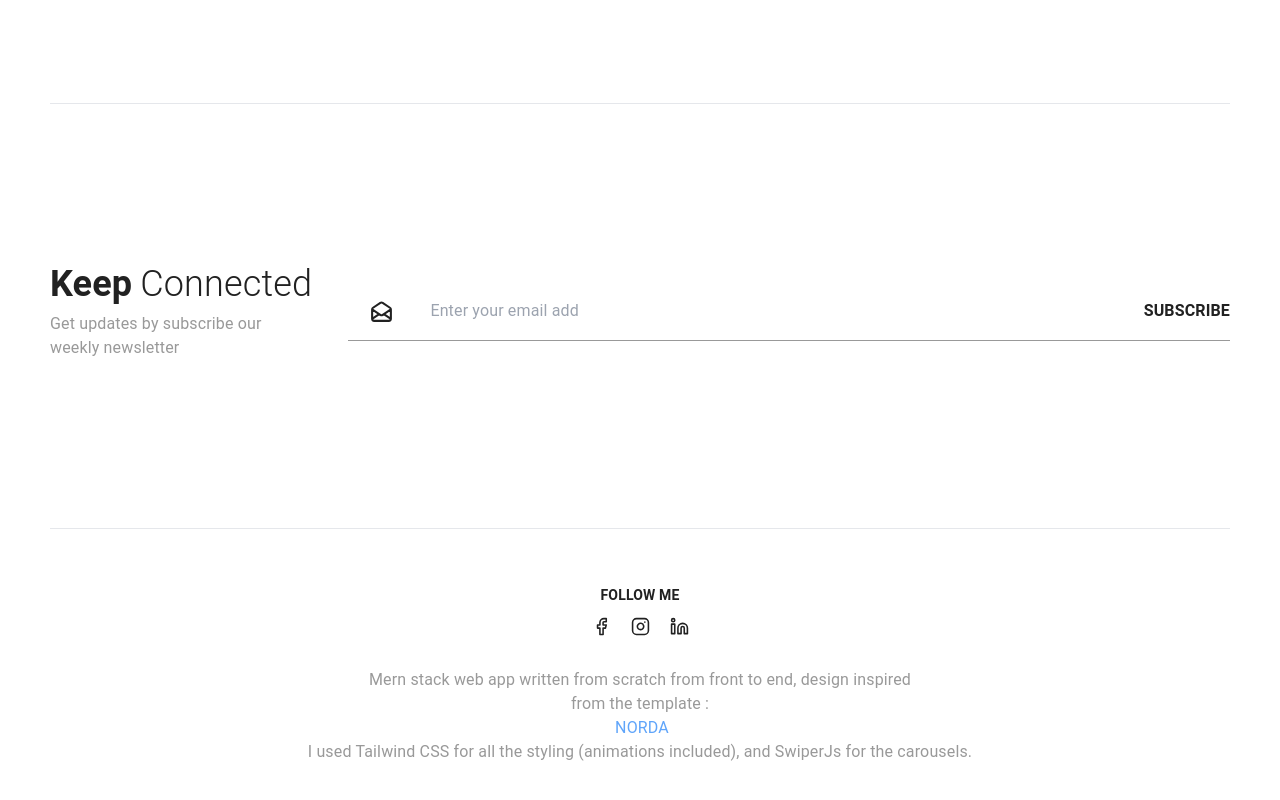
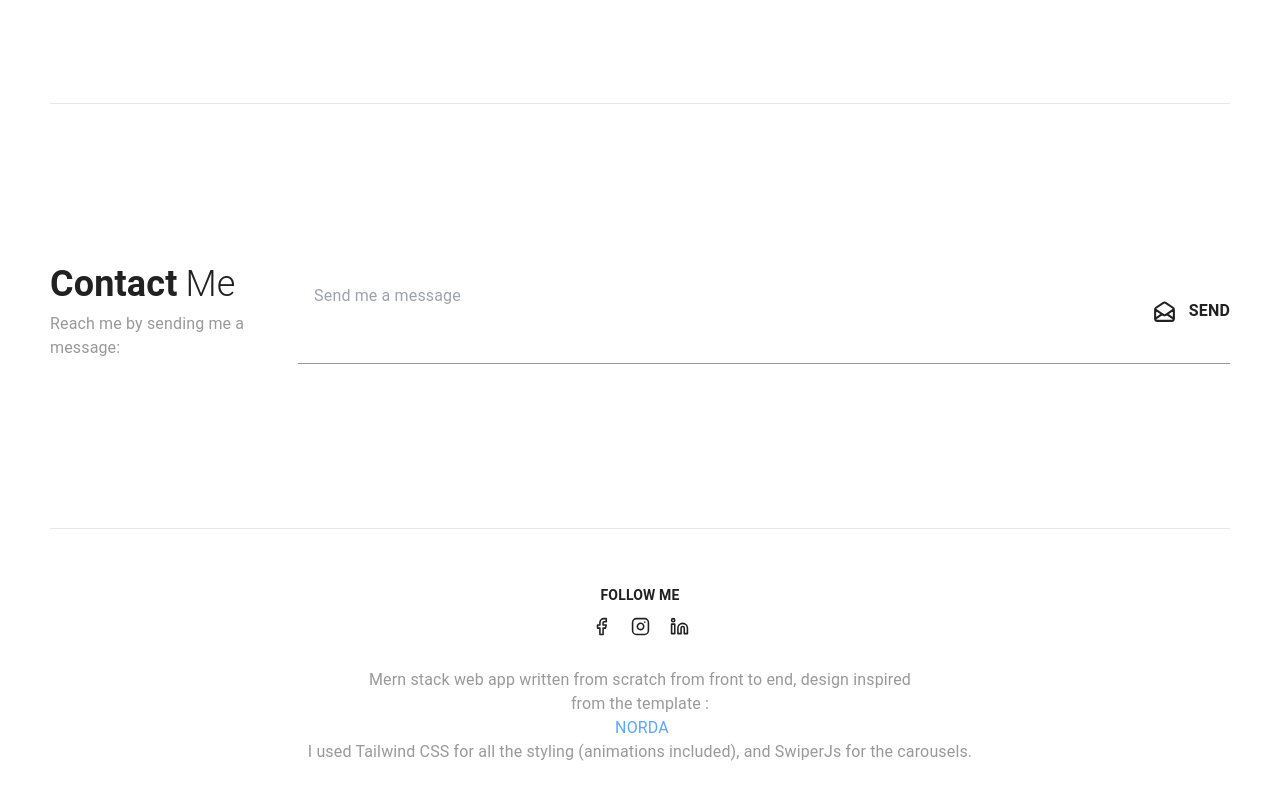
Before and after one commit to allaoua-rico/e-shop-client, a Next.js app: page /login in a window 1280 px wide. Shown: the part 1154-1954 px from the top of the page. Built offline with nearby package versions, Linux system fonts and the light colour scheme.

Commit message:
'finishes'

```diff
--- a/components/Contact.js
+++ b/components/Contact.js
@@ -1,55 +1,99 @@
-import React from 'react'
-import { HiOutlineMailOpen } from 'react-icons/hi'
-import { FiFacebook, FiInstagram, FiLinkedin } from 'react-icons/fi'
-import Link from 'next/link'
+import { HiOutlineMailOpen } from "react-icons/hi";
+import { FiFacebook, FiInstagram, FiLinkedin } from "react-icons/fi";
+import Link from "next/link";
+import React, { useRef } from "react";
+import emailjs from "@emailjs/browser";
 
 export default function Contact() {
+  const form = useRef();
+
+  const sendEmail = (e) => {
+    e.preventDefault();
+
+    emailjs
+      .sendForm(
+        "service_b09q964",
+        "template_op8ycwe",
+        form.current,
+        "user_xGpbGhfgYimOY1FILIx0a"
+      )
+      .then(
+        (result) => {
+          console.log(result.text);
+        },
+        (error) => {
+          console.log(error.text);
+        }
+      );
+  };
   return (
-    <div className='my-14 '>
-            <hr className='h-[1px] w-full bg-[#e8e8e8] my-14 '/>
+    <div className="my-14 ">
+      <hr className="h-[1px] w-full bg-[#e8e8e8] my-14 " />
 
-        <div className='flex flex-col gap-y-3 md:flex-row gap-x-9 md:items-center md:my-20 lg:my-40'>
+      <div className="flex flex-col gap-y-3 md:flex-row gap-x-9 md:items-center md:my-20 lg:my-40">
         <div>
-            <h2 className='flex gap-x-2 text-4xl md:text-4xl font-light'><span className='font-semibold'>Keep </span> Connected</h2>
-            <p className='text-[#999999] py-2'>Get updates by subscribe our weekly newsletter</p>
+          <h2 className="flex gap-x-2 text-4xl md:text-4xl font-light">
+            <span className="font-semibold">Contact </span> Me
+          </h2>
+          <p className="text-[#999999] py-2">
+            Reach me by sending me a message:
+          </p>
         </div>
-          <div className=' h-[50px] pb-2 flex items-center w-full border-b border-[#999999]' >
-            <button className='basis-1/12 h-full flex-grow flex items-center justify-center '>
-              <HiOutlineMailOpen className='hover:stroke-red-500 duration-300 w-[25px] h-[25px]' />
-            </button>
-            <div className='basis-11/12'>
-              <input type="text"
-                className='bg-transparent w-full p-4 outline-0	'
-                placeholder='Enter your email add'
+        <form
+          ref={form}
+          onSubmit={sendEmail}
+          className=" h-fit pb-2 flex items-center w-full border-b border-[#999999]"
+        >
+          <div className="basis-11/12">
+            <textarea
+              type="text"
+              required
+              className="bg-transparent w-full p-4 outline-0	resize-none"
+              placeholder="Send me a message"
+              label="msg"
+              name="message"
             />
           </div>
-            <button className='font-bold '>SUBSCRIBE</button>
+          <button
+            type="submit"
+            className="font-bold group  basis-1/12 h-full flex-grow flex items-center justify-center gap-x-3"
+          >
+            <HiOutlineMailOpen className="group-hover:stroke-red-500 duration-300 transition-all w-[25px] h-[25px]" />
+            <div className="group-hover:text-red-500 duration-300 transition-all">
+              SEND
+            </div>
+          </button>
+        </form>
+      </div>
+      <hr className="h-[1px] w-full bg-[#e8e8e8]  my-14" />
+      <div className="flex flex-col items-center gap-y-3 my-8">
+        <h3 className="font-bold text-sm">FOLLOW ME</h3>
+        <div className="flex gap-x-5">
+          <FiFacebook className="hover:stroke-red-500 w-[19px] h-[19px] duration-300 cursor-pointer" />
+          <FiInstagram className="hover:stroke-red-500 w-[19px] h-[19px] duration-300 cursor-pointer" />
+          <FiLinkedin className="hover:stroke-red-500 w-[19px] h-[19px] duration-300 cursor-pointer" />
         </div>
       </div>
-        <hr className='h-[1px] w-full bg-[#e8e8e8]  my-14'/>
-        <div className='flex flex-col items-center gap-y-3 my-8'>
-            <h3 className='font-bold text-sm'>FOLLOW ME</h3>
-            <div className='flex gap-x-5'>
-                <FiFacebook className='hover:stroke-red-500 w-[19px] h-[19px] duration-300 cursor-pointer'/>
-                <FiInstagram className='hover:stroke-red-500 w-[19px] h-[19px] duration-300 cursor-pointer'/>
-                <FiLinkedin className='hover:stroke-red-500 w-[19px] h-[19px] duration-300 cursor-pointer'/>
-            </div>
-        </div>
-        <div className='text-center text-[#999999]'>
+      <div className="text-center text-[#999999]">
         <p>
-            Mern stack web app written from scratch from front to end, design inspired<br/>
+          Mern stack web app written from scratch from front to end, design
+          inspired
+          <br />
           from the template :
         </p>
         <Link href="https://live.hasthemes.com/html/2/norda-preview/norda/index-2.html">
-            <a className='text-blue-400 ml-1' href="https://live.hasthemes.com/html/2/norda-preview/norda/index-2.html">
+          <a
+            className="text-blue-400 ml-1"
+            href="https://live.hasthemes.com/html/2/norda-preview/norda/index-2.html"
+          >
             NORDA
           </a>
         </Link>
         <p>
-           I used Tailwind CSS for all the styling (animations included), and SwiperJs for the carousels.
+          I used Tailwind CSS for all the styling (animations included), and
+          SwiperJs for the carousels.
         </p>
       </div>
-
     </div>
-  )
+  );
 }
--- a/package.json
+++ b/package.json
@@ -9,6 +9,7 @@
     "lint": "next lint"
   },
   "dependencies": {
+    "@emailjs/browser": "^3.4.0",
     "@emotion/react": "^11.8.1",
     "@emotion/styled": "^11.8.1",
     "@material-ui/icons": "^4.11.2",
```
Also changed, not shown: 1 other file (tests, documents, lock files or other folders). Lines whose indentation alone changed are shown as unchanged.
